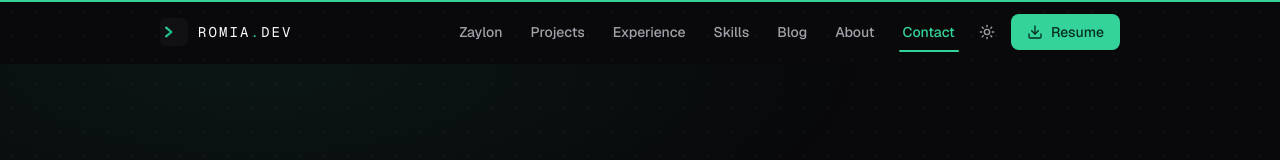
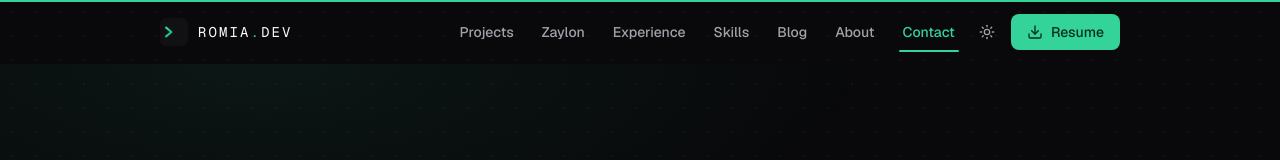
Before and after one commit to Ab-Romia/romia.dev, a Next.js app: page / in a window 1280 px wide. Shown: the top 160 px of the page. Built offline with nearby package versions, Linux system fonts and the light colour scheme.

Commit message:
Move the Zaylon showcase below projects
Talos and the other repos are public and can be checked in minutes; Zaylon is
private and pre-launch, so it is asserted rather than inspectable. Lead with
what a stranger can verify. Nav order follows the page order.

```diff
--- a/src/app/page.tsx
+++ b/src/app/page.tsx
@@ -105,8 +105,8 @@ export default function Home() {
       <Navbar />
       <main id="main-content" className="pt-16">
         <Hero />
+        <Projects />
         <ZaylonShowcase />
-        <Projects />
         <SectionDivider />
         <Experience />
         <SectionDivider />
--- a/src/data/resume.ts
+++ b/src/data/resume.ts
@@ -18,8 +18,8 @@ export const HERO_SIGNALS = [
 ] as const;
 
 export const NAV_LINKS = [
+  { label: "Projects", href: "#projects" },
   { label: "Zaylon", href: "#zaylon" },
-  { label: "Projects", href: "#projects" },
   { label: "Experience", href: "#experience" },
   { label: "Skills", href: "#skills" },
   { label: "Blog", href: "/blog" },
```
